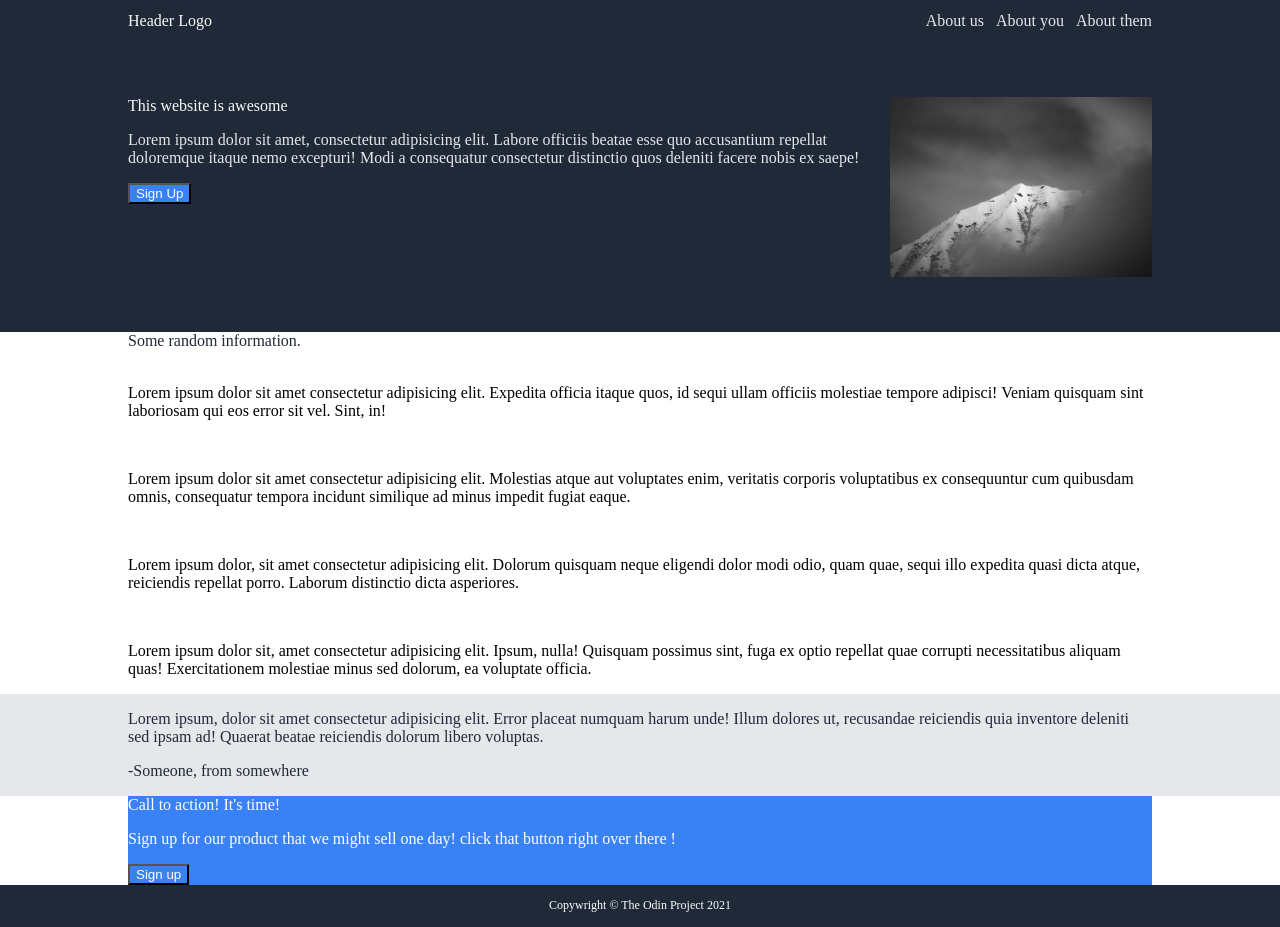
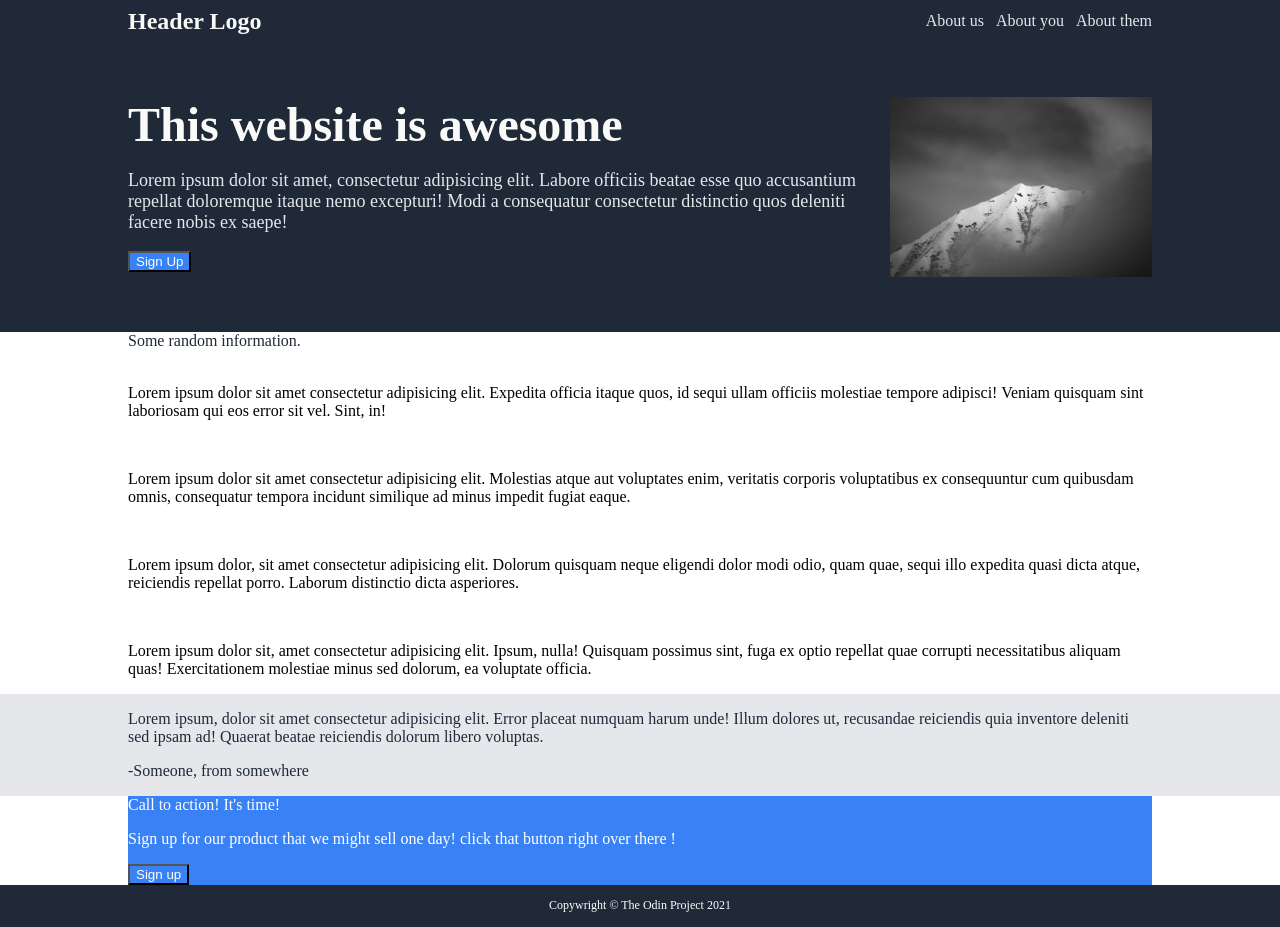
Before and after one commit to Oreus-F/Landing-project, a plain HTML site: page index.html in a window 1280 px wide. Drawn offline with Linux system fonts and the light colour scheme.

Commit message:
Change header/pres-box text font-size and weight

```diff
--- a/index.html
+++ b/index.html
@@ -25,7 +25,7 @@
                     <div class="presentation-title top-title">
                         This website is awesome
                     </div>
-                    <p class="color-adjustment">Lorem ipsum dolor sit amet, consectetur adipisicing elit. Labore officiis beatae esse quo accusantium repellat doloremque itaque nemo excepturi! Modi a consequatur consectetur distinctio quos deleniti facere nobis ex saepe!</p>
+                    <p class="second-text">Lorem ipsum dolor sit amet, consectetur adipisicing elit. Labore officiis beatae esse quo accusantium repellat doloremque itaque nemo excepturi! Modi a consequatur consectetur distinctio quos deleniti facere nobis ex saepe!</p>
                     <button class="signbutton">Sign Up</button>
                 </div>
                 <img src="images/montains.jpg" alt="snowy montains around clouds">
--- a/style.css
+++ b/style.css
@@ -37,15 +37,31 @@ body{
     background-color: #E5E7EB;
 }
 
-.color-adjustment, a{
+.second-text, a{
     color: #E5E7EB;
+}
+
+.second-text{
+    font-size: 18px;
 }
 
 .copywright{
     color: white;
 }
 
-/* FLEX AND MARGIN */
+/* SIZE FONT */
+
+.header-title{
+    font-size: 24px;
+    font-weight: bold;
+}
+
+.presentation-title{
+    font-size: 48px;
+    font-weight: 800;
+}
+
+
 
 /* HEADER PART */
 
```
